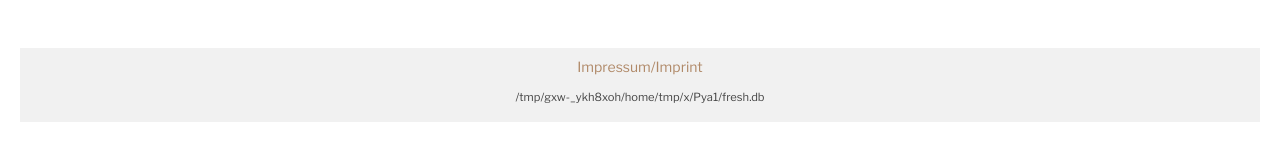
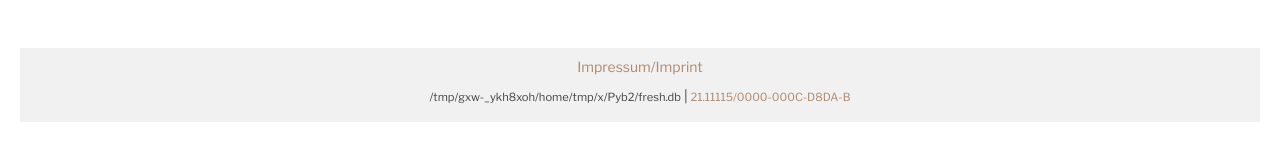
Before and after one commit to reading-in-the-alps/vfbr, a Django app: page /vocabs/metadata/ in a window 1280 px wide. Shown: the part 1131-1273 px from the top of the page. Run offline with Django 3.2, Linux system fonts and the light colour scheme; the visitor is signed in with stand-in values (Sample User, id 1); data that the repository does not hold is empty; some libraries are stand-ins or nearby versions.

Commit message:
added handle-id to base template

```diff
--- a/webpage/templates/webpage/base.html
+++ b/webpage/templates/webpage/base.html
@@ -203,7 +203,7 @@
                 {% if user.is_authenticated %}
                     {% if DB_NAME %}
                         <div class="footer-imprint-bar">
-                            <small>{{ DB_NAME }}</small>
+                            <small>{{ DB_NAME }}</small> | <small><a href="https://hdl.handle.net/21.11115/0000-000C-D8DA-B">21.11115/0000-000C-D8DA-B</a></small>
                         </div>
                     {% endif %}
                 {% endif %}
```
